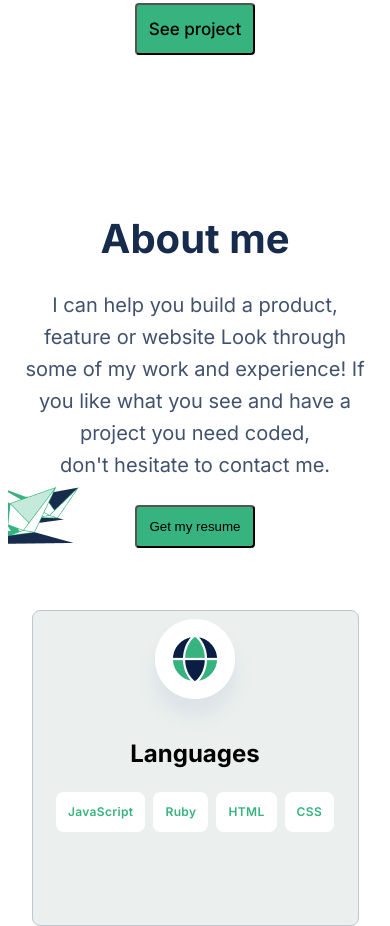
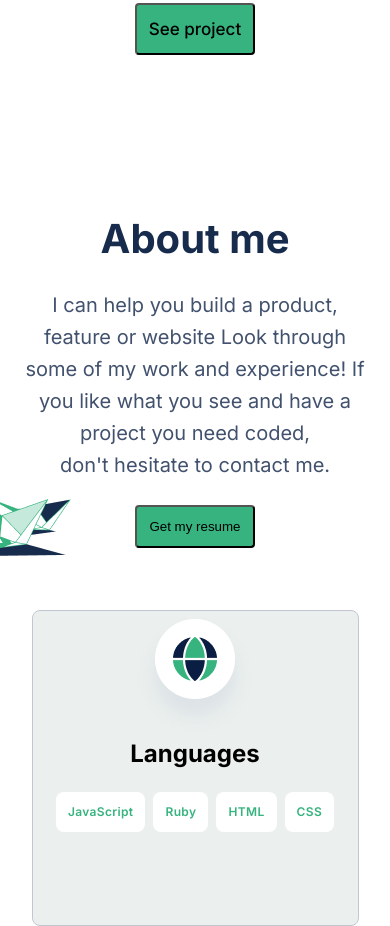
Before and after one commit to Braingenius2/Portfolio-website, a website: page index.html in a window 390 px wide. Shown: the part 4022-4948 px from the top of the page. Drawn offline with Linux system fonts and the light colour scheme.

Commit message:
Fix about section background image

```diff
--- a/styles.css
+++ b/styles.css
@@ -695,7 +695,7 @@ body {
   #about {
     background-image: url(./images/frame-about-me-mobile-left.png), url(./images/frame-about-me-mobile-right.png);
     background-repeat: no-repeat, no-repeat;
-    background-position: 8px 338px, 324.41px 4px;
+    background-position: left top 24%, right top;
     display: flex;
     flex-direction: column;
     align-items: center;
```
